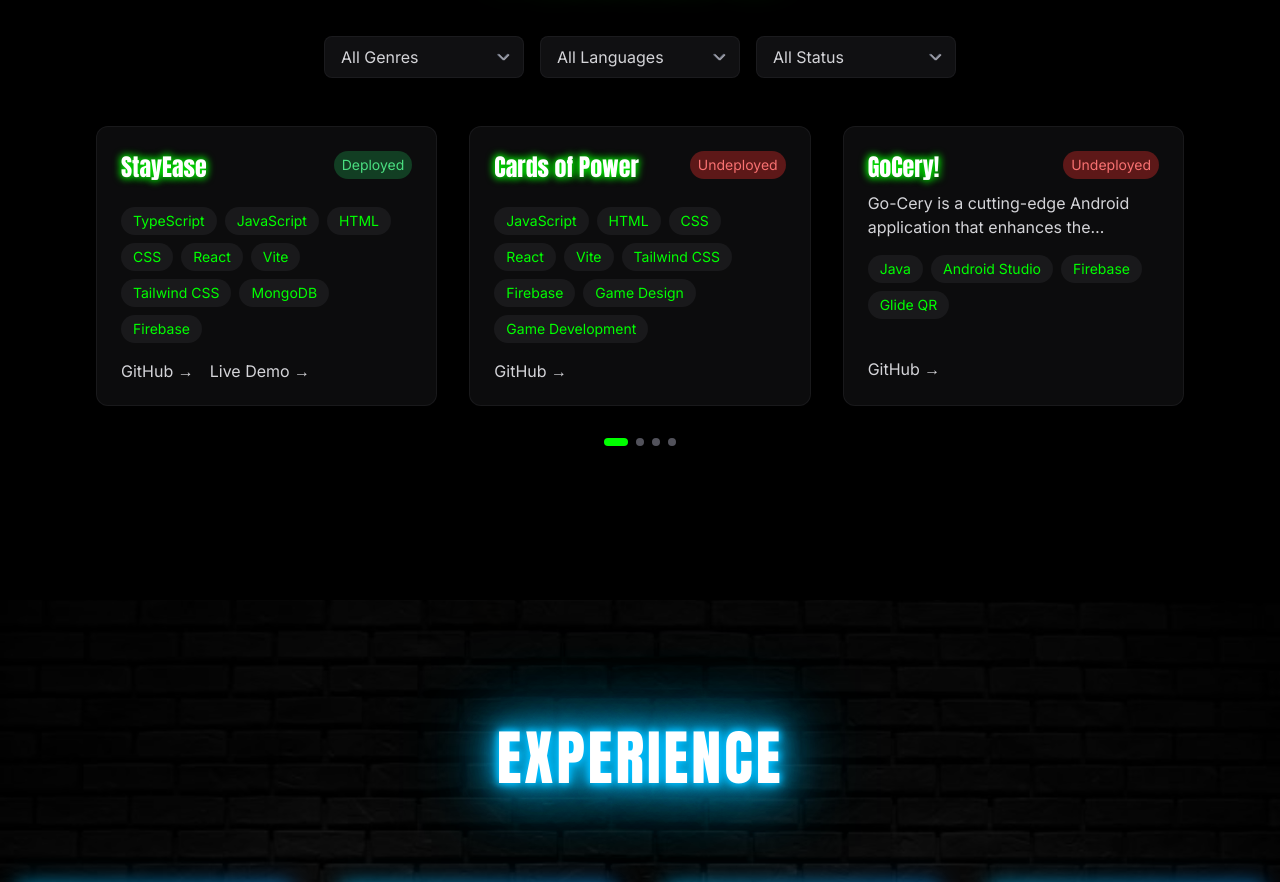
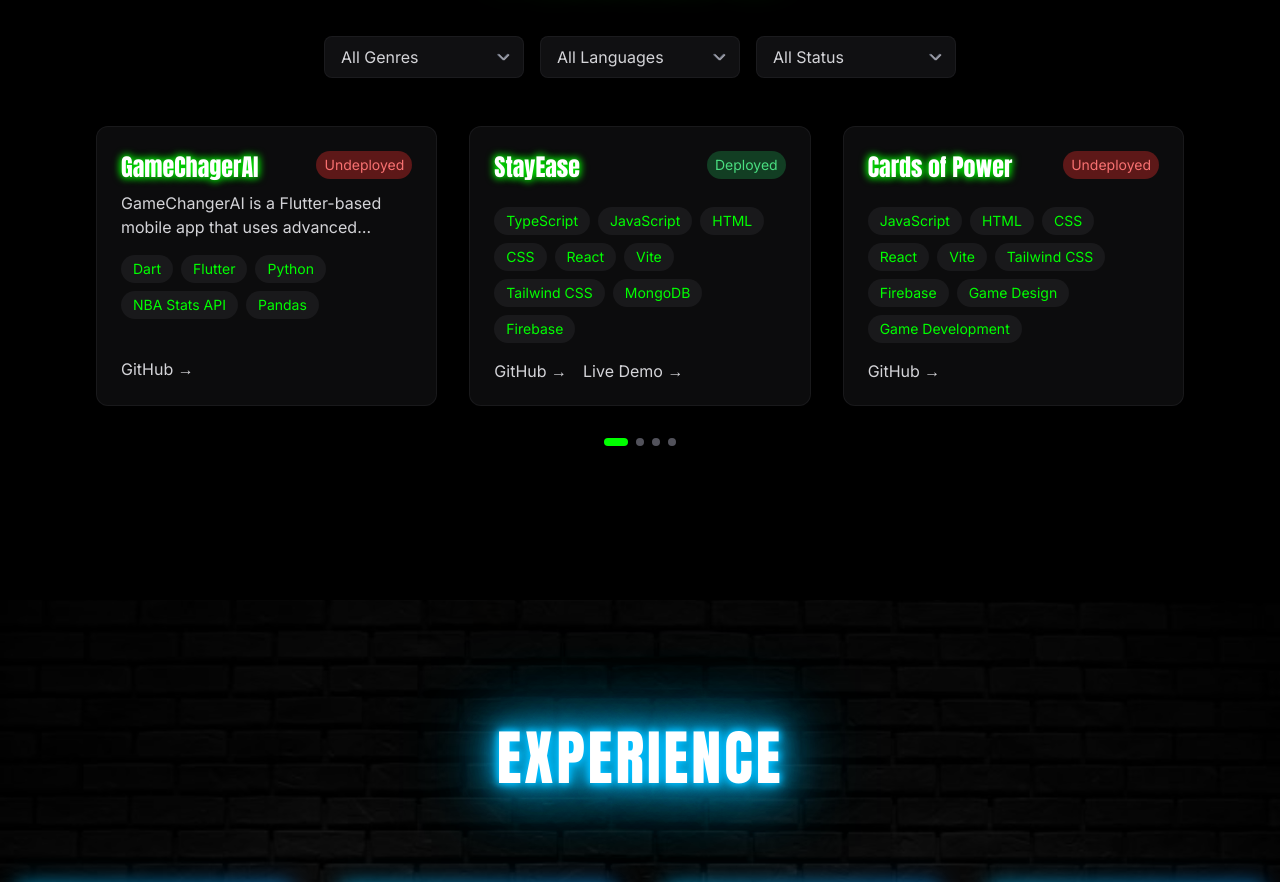
Before and after one commit to MannLester/PortfolioWebsite, a Next.js app: page / in a window 1280 px wide. Shown: the part 2600-3482 px from the top of the page. Built offline with nearby package versions, Linux system fonts and the light colour scheme.

Commit message:
GameChangerAI Added on Project

```diff
--- a/src/components/sections/ProjectPage.tsx
+++ b/src/components/sections/ProjectPage.tsx
@@ -54,6 +54,33 @@
 }
 
 export const projects: Project[] = [
+    {
+        title: "GameChagerAI",
+        description: "GameChangerAI is a Flutter-based mobile app that uses advanced machine learning to provide data-driven win probability predictions for NBA games. It offers clear, insightful forecasts for fans, analysts, and sports bettors.",
+        technologies: ["Dart", "Flutter", "Python","NBA Stats API", "Pandas"],
+        genres: ["App Development", "AI/ML"],
+        languages: ["Dart", "Python"],
+        deployed: false,
+        githubUrl: "https://github.com/Chesterlajara/Game-Changer-AI",
+        role: ["Full Stack Developer", "UI/UX Designer", "AI Model Integrator"],
+        collaborators: [
+            {
+                name: "Chester Lajara",
+                role: ["Frontend Developer", "Quality Assurance", "Project Manager"],
+                link: "https://github.com/Chesterlajara"
+            },
+            {
+                name: "Christine Joyce De Leon",
+                role: ["Frontend Developer", "UI/UX Designer"],
+                link: "https://github.com/christinedln"
+            },
+            {
+                name: "Marc Linus Rosales",
+                role: ["AI Model Integrator", "Backend Developer"],
+                link: "https://github.com/MarcLinus"
+            }
+        ]
+    },
     {
         title: "StayEase",
         description: "StayEase is a dedicated platform designed to simplify the process of finding and listing student accommodations. Tailored for college students seeking dorms and dorm owners looking to rent out their properties, StayEase connects both parties seamlessly. With an intuitive interface, detailed listings, and essential filters, finding the perfect student housing has never been easier.",
```
